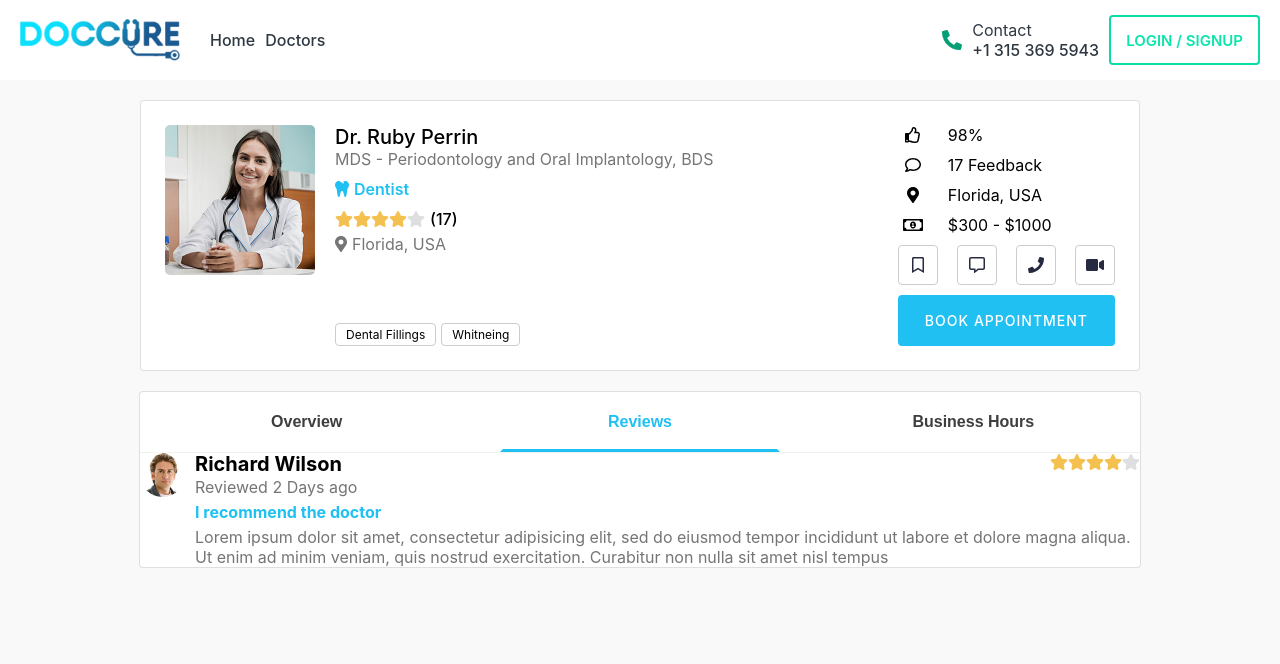
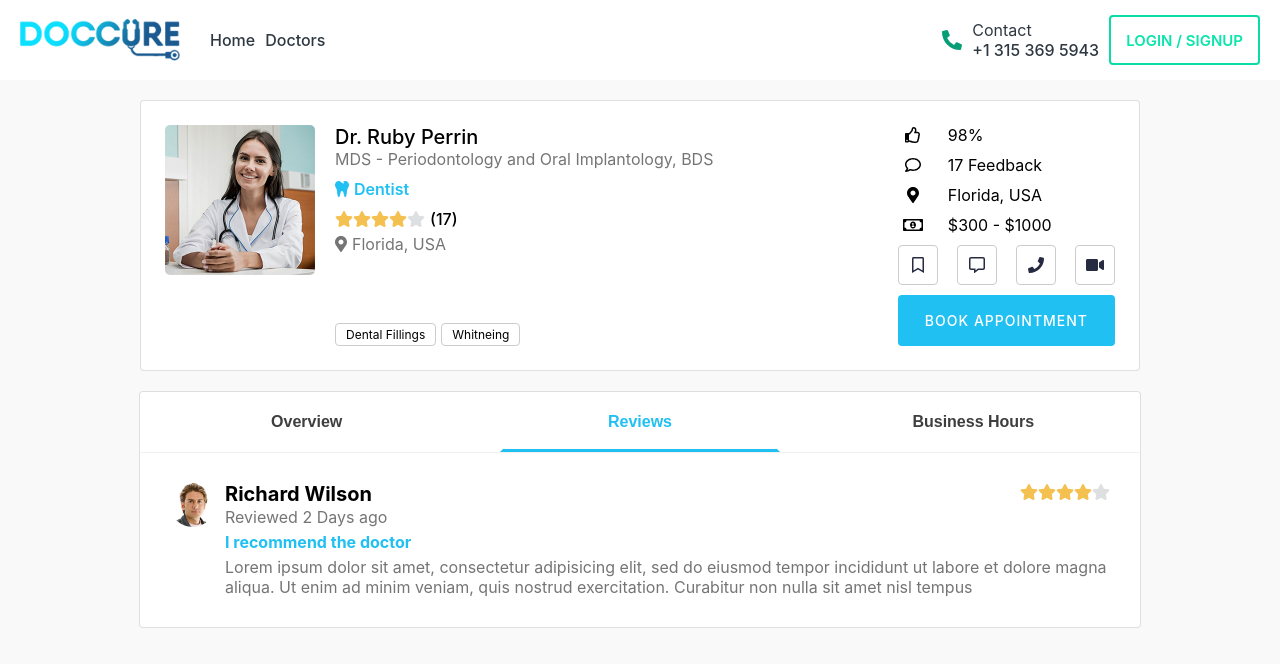
Before and after one commit to bogdanaks/doccure, a React (Create React App) app in the folder client/: page /doctors/1 in a window 1280 px wide. Shown: the top 664 px of the page. Built offline with nearby package versions, Linux system fonts and the light colour scheme.

Commit message:
правка стилей

```diff
--- a/client/src/pages/DocProfile/styles.module.scss
+++ b/client/src/pages/DocProfile/styles.module.scss
@@ -79,5 +79,8 @@
                 margin-bottom: 0px;
             }
         }
+        .docReviews {
+            padding: 30px;
+        }
     }
 }
```
